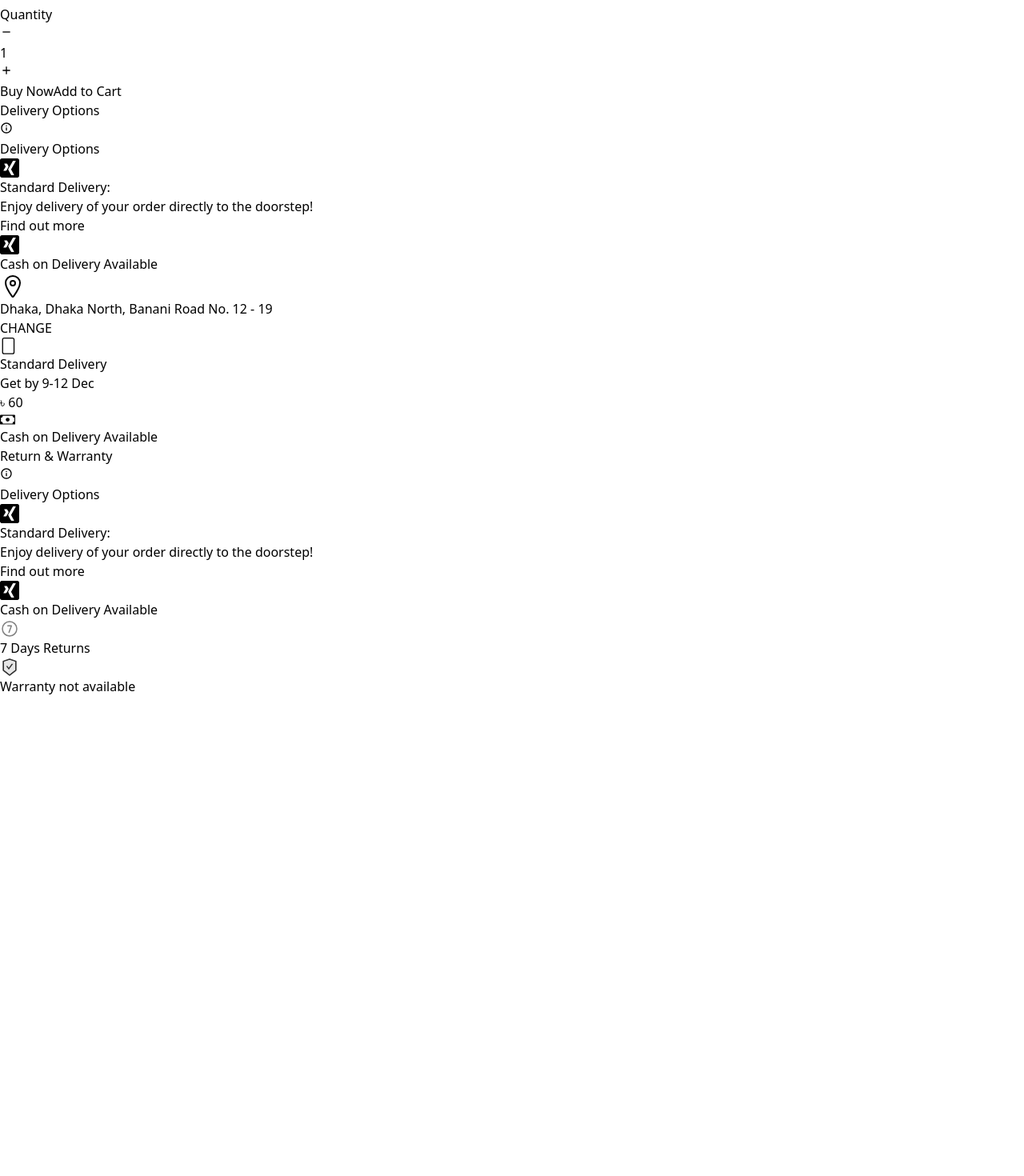
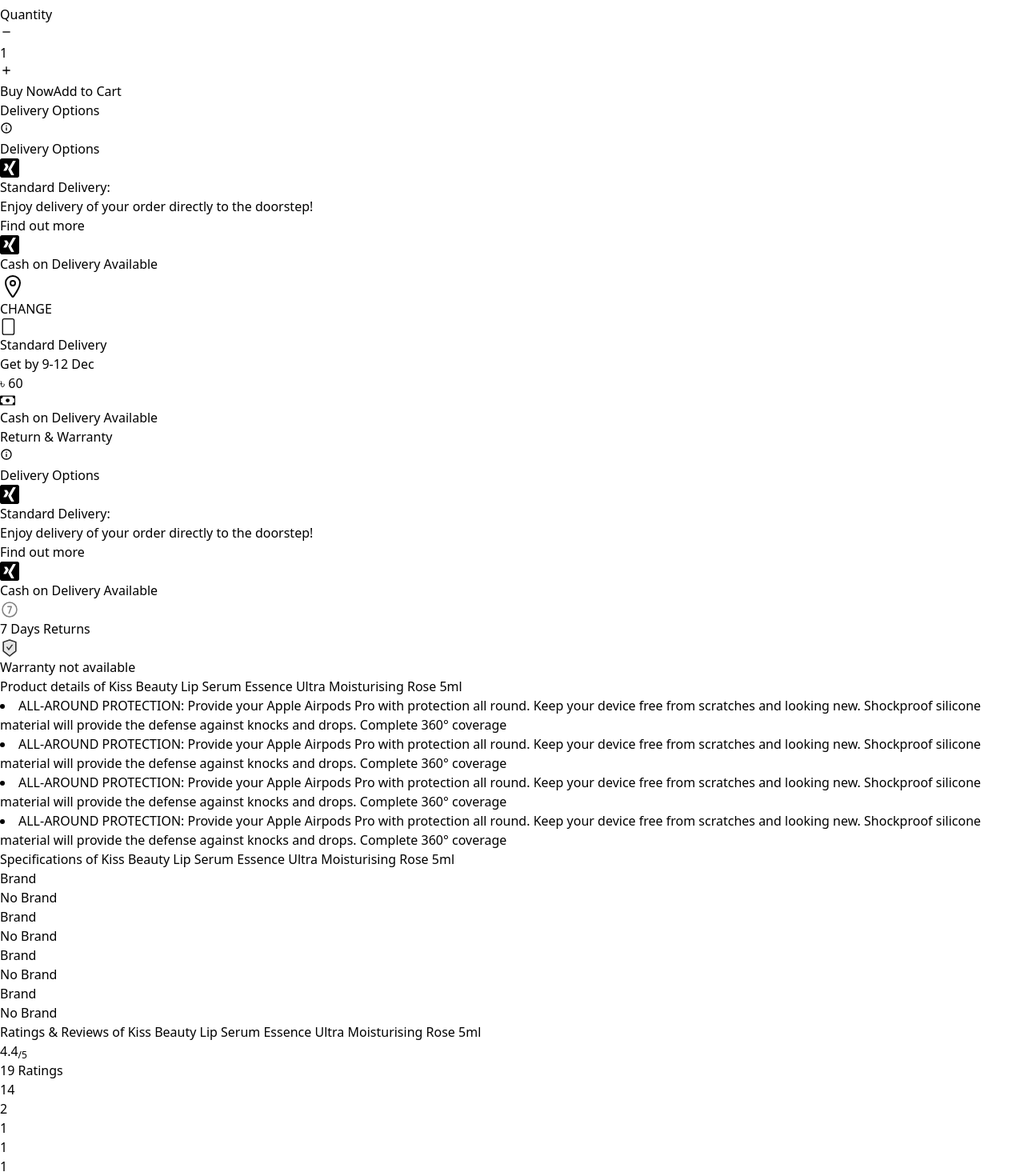
Before and after one commit to musfiktamim/faraz_daraz, a React (Vite) app: page /detailes_page in a window 1280 px wide. Shown: the part 10462-11932 px from the top of the page at 80% size. Before the commit the page ends 11332 px from the top, so only its background shows below. Built offline with nearby package versions, Linux system fonts and the light colour scheme.

Commit message:
page datailess half completed

```diff
--- a/src/pages/Productshownpage.jsx
+++ b/src/pages/Productshownpage.jsx
@@ -1,59 +1,171 @@
-import React, { useEffect, useState } from 'react'
+import  { useEffect, useState } from 'react'
 import CategoriesHeadBox from '../components/CategoriesHeadBox'
 import image1 from "../assets/images/image1.webp"
-import { BsBack, BsCash, BsFile } from 'react-icons/bs'
+import { BsCash, BsFile } from 'react-icons/bs'
 import mall from "../assets/images/mall.png"
 import { AiOutlineFastBackward, AiOutlineFastForward, AiTwotoneSafetyCertificate } from 'react-icons/ai'
-import { SiSharex } from 'react-icons/si'
 import { IoLocationOutline, IoShareSocial } from 'react-icons/io5'
 import { MdOutlineFavoriteBorder } from 'react-icons/md'
 import black from "../assets/images/color-black.webp"
 import { IoMdCheckmark } from 'react-icons/io'
 import { RiAddFill, RiSubtractFill } from 'react-icons/ri'
-import { BiInfoCircle, BiLocationPlus } from 'react-icons/bi'
+import { BiInfoCircle } from 'react-icons/bi'
 import { ImXing } from 'react-icons/im'
-import { NavLink } from 'react-router-dom'
-import { FaLocationDot } from 'react-icons/fa6'
-import { LuFileHeart } from 'react-icons/lu'
+
 import { PiNumberCircleSeven } from 'react-icons/pi'
 
 function Productshownpage() {
 
   //dummy
   let isMall = true;
-  let isdis = [true,57];
+  let isdis = [true, 57];
   let prize = 1200;
-  const [isInfoShow,setIsInfoShow] = useState(false)
-  const [isReturnShow,setIsReturnShow] = useState(false)
+  const [isInfoShow, setIsInfoShow] = useState(false)
+  const [isReturnShow, setIsReturnShow] = useState(false)
+  const [isShowDialogOfAddress, setIsShowDialogOfAddress] = useState(false)
+  const ratings = 19
+  const rate = [14,2,1,1,1]
+  const [rateTotalRate,setRateTotalRate] = useState(0);
 
-  const [qty,setQty] = useState(1)
 
-  const items = [1,2,3,4,5,6,7,8,9,10,11,12]
-  const [fottrans,setFottrans] = useState(0);
-  const [counts,setCounts] = useState(0);
-  useEffect(()=>{
+
+
+
+
+
+
+
+
+
+  const [CityName, setCityName] = useState([
+    {
+      main: "Barishal",
+      child: [
+        {
+          main: "Barguna",
+          child: [
+            {main:"Barguna - Amtoli"},
+            {main:"Barguna - Bamna"},
+            {main:"Barguna Government College"},
+            {main:"Barguna Sadar"},
+            {main:"Barguna Taltali"},
+            {main:"Barguna West Police Farry"},
+            {main:"Betagi"},
+            {main:"Darul Ulum"},
+            {main:"Kakchira"},
+            {main:"Nali Bandar"},
+            {main:"Patharghata"}
+          ]
+        },
+        {main:"Barishal - Agailjhara"},
+        {main:"Barishal - Babuganj"},
+        {main:"Barishal - Bakerganj"},
+        {main:"Barishal - Gouranadi"},
+        {main:"Barishal - Hizla"},
+        {main:"Barishal - Mehendiganj"},
+        {main:"Barishal - Muladi"},
+        {main:"Barishal - Town"},
+        {main:"Barishal - Uzirpur"},
+        {main:"Bhola"},
+        {main:"Jhalokati"},
+        {main:"Patuakhali"},
+        {main:"Pirojpur"}
+      ]
+    },
+    {
+      main: "Chattogram"
+    },
+    {
+      main: "Dhaka"
+    },
+    {
+      main:"Khulna"
+    },
+    {
+      main:"Mymensingh"
+    },
+    {
+      main:"Rajshahi"},
+    {
+      main:"Rangpur"
+    },
+    {
+      main:"Sylhet"
+    },
+  ])
+
+  console.log(CityName)
+
+  const [address, setAddress] = useState([]);
+
+  console.log(address)
+
+  const [filteredCity,setFilteredCity] = useState()
+
+  const [qty, setQty] = useState(1)
+
+  const items = [1, 2, 3, 4, 5, 6, 7, 8, 9, 10, 11, 12]
+  const [fottrans, setFottrans] = useState(0);
+  const [counts, setCounts] = useState(0);
+  useEffect(() => {
+
+    if (address.length == 0) {
+      setFilteredCity(CityName);
+    } else if (address.length == 1) {
+      const filtaredcitys = CityName.filter(({main})=>address[address.length-1]==main)[0].child
+      if (filtaredcitys) {
+        setFilteredCity(filtaredcitys)
+      } else {
+        setFilteredCity(CityName);
+        setIsShowDialogOfAddress(false)
+      }
+      // setFilteredCity(filtaredcitys)
+    } else if (address.length == 2) {
+      const filtaredcitys = filteredCity.filter(({ main }) => address[address.length - 1] == main)[0].child;
+      if (filtaredcitys.length != 0) {
+        setFilteredCity(filtaredcitys)
+      } else {
+        setFilteredCity(CityName)
+        setIsShowDialogOfAddress(false)
+      }
+    } else {
+      setFilteredCity(CityName)
+      setIsShowDialogOfAddress(false)
+    }
+  }, [address])
+
+
+  useEffect(() => {
     const containerWidth = document.getElementById("container").clientWidth;
     const itemsWidth = document.getElementById("items").clientWidth;
-    const calc1 = (containerWidth / (itemsWidth+4)).toFixed();
-    setFottrans((items.length-calc1)+1)
-  },[])
+    const calc1 = (containerWidth / (itemsWidth + 4)).toFixed();
+    setFottrans((items.length - calc1) + 1)
+    rate.map((item,index)=>setRateTotalRate((prev)=>prev+((5-index)*item)))
+    setRateTotalRate((prev)=>(prev/ratings).toFixed(1))
+  }, [])
+
+  function ratesPer(star,alrate){
+    alert(((star/alrate)*100).toFixed())
+    return ((star/alrate)*100).toFixed()
+  }
+
   return (
     <div className='lg:w-[95%] m-auto md:[95%] w-full '>
       <CategoriesHeadBox />
-      <div className='lg:flex lg:flex-row md:flex-col flex-col'>
+      <div className='lg:flex lg:flex-row h-auto mb-10 md:flex-col flex-col'>
         <div className='lg:w-1/3 w-full flex-col flex items-center justify-center md:w-full'>
           <img src={image1} className='h-[350px]' alt="" />
           <hr className='w-[95%] m-auto h-[2px] bg-gray-400 mt-1' />
           <div id='container' className='lg:w-full flex items-center relative overflow-x-hidden md:w-[350px] w-[350px]  m-auto mt-1'>
-              <button onClick={()=>counts<=0?setCounts(fottrans):setCounts(counts-1)} className='absolute z-10 left-0 ml-1 mb-1'>
-                <AiOutlineFastBackward className='hover:bg-white ' color='gray'/>
+            <button onClick={() => counts <= 0 ? setCounts(fottrans) : setCounts(counts - 1)} className='absolute z-10 left-0 ml-1 mb-1'>
+              <AiOutlineFastBackward className='hover:bg-white ' color='gray' />
             </button>
-              <button onClick={()=>fottrans>counts?setCounts(counts+1):setCounts(0)} className='absolute z-10 className=hover:bg-white  mr-1 mb-1 right-0'>
+            <button onClick={() => fottrans > counts ? setCounts(counts + 1) : setCounts(0)} className='absolute z-10 className=hover:bg-white  mr-1 mb-1 right-0'>
               <AiOutlineFastForward className='hover:bg-white' color='gray' />
             </button>
-              <div className='flex w-fit transition duration-700 gap-x-1 h-[70px]' style={{transform:`translateX(-${counts*64}px)`}} >
+            <div className='flex w-fit transition duration-700 gap-x-1 h-[70px]' style={{ transform: `translateX(-${counts * 64}px)` }} >
               {
-                  items.map(()=><div id='items' className='w-[60px] border border-black h-[60PX]'>
+                items.map((item) => <div id='items' key={item} className='w-[60px] border border-black h-[60PX]'>
                   <img src={image1} className='w-full h-full' alt="" />
                 </div>)
               }
@@ -63,10 +175,10 @@
         <div className='lg:w-2/3 md:w-full w-full lg:flex md:flex h-[420px]'>
           <div className='md:w-2/3 px-2 py-2 w-full h-full'>
             {/* mall or not  */}
-                  {isMall?
+            {isMall ?
               <div className='w-full h-5'>
                 <img src={mall} className='h-full' alt="" />
-                  </div>:null
+              </div> : null
             }
             {/* name  */}
             <div className='w-full max-h-32 mt-2 overflow-clip'>
@@ -91,14 +203,14 @@
               <div className='flex items-center gap-x-1'>
                 <div className='flex gap-x-[0.5px]'>
                   {
-                            [1,2,3,4,5].map((index)=><div className={`${index<=3?"bg-yellow-400":"bg-gray-400"} clip-your-needful-style h-3 w-3`}>
+                    [1, 2, 3, 4, 5].map((item,index) => <div key={index} className={`${item <= rateTotalRate ? "bg-yellow-400" : "bg-gray-400"} clip-your-needful-style h-3 w-3`}>
 
                     </div>)
                   }
                 </div>
 
                 <p className='text-blue-500 text-xs hover:underline cursor-pointer'>
-                        552 Ratings
+                  {ratings} Ratings
                 </p>
 
               </div>
@@ -121,7 +233,7 @@
             </div>
             {/* discount  */}
             <div className='flex flex-col mt-7'>
-                    <p className='text-[#f57224] text-[30px]'>৳ {((isdis[1]/100)*prize).toFixed()}</p>
+              <p className='text-[#f57224] text-[30px]'>৳ {((isdis[1] / 100) * prize).toFixed()}</p>
               <p className='flex text-sm gap-x-1'>
                 <p className='line-through text-gray-400'>৳ {prize}</p>
                 <p>{isdis[1]}%</p>
@@ -152,11 +264,11 @@
             <div className='flex items-center gap-x-4 mt-3'>
               <p className='text-gray-500'>Quantity</p>
               <div className='flex items-center justify-center gap-x-3'>
-                          <button onClick={()=>qty<=1?setQty(1):setQty(qty-1)} disabled={qty==1?true:false} className={`w-7 h-7 ${qty==1?"cursor-no-drop":"cursor-pointer"} text-gray-500 transition duration-500 hover:bg-gray-300 flex items-center justify-center hover:text-gray-50`}>
+                <button onClick={() => qty <= 1 ? setQty(1) : setQty(qty - 1)} disabled={qty == 1 ? true : false} className={`w-7 h-7 ${qty == 1 ? "cursor-no-drop" : "cursor-pointer"} text-gray-500 transition duration-500 hover:bg-gray-300 flex items-center justify-center hover:text-gray-50`}>
                   <RiSubtractFill />
                 </button>
                 <p>{qty}</p>
-                          <button onClick={()=>setQty(qty+1)} className='w-7 h-7 text-gray-500 transition duration-500 hover:bg-gray-300 flex items-center justify-center hover:text-gray-50'>
+                <button onClick={() => setQty(qty + 1)} className='w-7 h-7 text-gray-500 transition duration-500 hover:bg-gray-300 flex items-center justify-center hover:text-gray-50'>
                   <RiAddFill />
                 </button>
               </div>
@@ -179,11 +291,11 @@
             {/* info  */}
             <div className='w-full h-7  items-center relative flex justify-between'>
               <p className='text-gray-500 font-bold text-xs'>Delivery Options </p>
-                        <button className='text-sm text-gray-500 font-bold' onClick={()=>setIsInfoShow(!isInfoShow)}>
+              <button className='text-sm text-gray-500 font-bold' onClick={() => setIsInfoShow(!isInfoShow)}>
                 <BiInfoCircle />
               </button>
               {/* info dialog  */}
-                          <div className={`absolute transition-[height] ${!isInfoShow?"h-0 overflow-hidden":"h-auto px-4 pt-6 overflow-hidden border"} right-0 w-[200%] top-7 bg-white shadow-sm shadow-[#E1E1E1]`}>
+              <div className={`absolute transition-[height] ${!isInfoShow ? "h-0 overflow-hidden" : "h-auto px-4 pt-6 overflow-hidden border"} right-0 w-[200%] top-7 bg-white shadow-sm shadow-[#E1E1E1]`}>
                 <h1 className='text-xl'>Delivery Options</h1>
                 <div className='h-20 mt-3 gap-x-4 flex w-full'>
                   <ImXing size={"1.5rem"} />
@@ -217,17 +329,37 @@
             </div>
 
             {/* location  */}
-                    <div className='w-full mt-2 py-2 gap-x-2 justify-between items-center flex'>
+            <div className='w-full mt-2 py-2 gap-x-2 justify-between relative items-center flex'>
               <div className='flex items-start gap-x-1'>
-                          <IoLocationOutline size={"2rem"}/>
-                          <h1 className='text-sm'>Dhaka, Dhaka North, Banani Road No. 12 - 19</h1>
+                <IoLocationOutline size={"2rem"} />
+                {
+                  address.length!=0?
+                  <h1 className='text-sm'>{address.length > 0 ? address[0] : null}{address.length > 1 ? " , "+ address[1] : null}{ address.length > 2 ? " , " + address[2] : null}</h1>
+                  :null
+                }
               </div>
-                        <NavLink className={"text-sm text-blue-600"}>CHANGE</NavLink>
+              <button onClick={() =>setIsShowDialogOfAddress(!isShowDialogOfAddress)} className={"text-sm text-blue-600"}>CHANGE</button>
+              {
+                isShowDialogOfAddress ? <div className='w-full transition-[height] duration-1000 ease-in-out pt-2 flex flex-col absolute z-10 max-h-96 shadow-md shadow-gray-400 bg-white top-12'>
+                  <div className='w-full flex h-1/5 flex-col px-2'>
+                    <h1 className='text-sm  text-gray-400'>Select Address</h1>
+                    <input type="tel" onChange={e=>e.target.value!=""?setFilteredCity(CityName.filter(({main})=>main.toLocaleLowerCase().includes(e.target.value.toLocaleLowerCase()))):setFilteredCity(CityName)} placeholder='Select Address' className='w-full overflow-x-hidden m-auto text-sm mt-3 h-11 border-[1px] focus:border-blue-500 px-2 outline-none rounded-md border-gray-400 ' />
+                  </div>
+                  <div className='w-full max-h-full flex flex-col overflow-y-auto'>
+
+                    {
+                      filteredCity.map(({main},index)=><button onClick={()=>( address.length<3?setAddress(prev=>[...prev,main]):setAddress([main]))} key={index} className='w-full flex items-center justify-start py-3 px-2 text-sm font-normal font-serif'>
+                      {main}
+                    </button>)
+                    }
+                  </div>
+                 </div> :null
+              }
             </div>
             {/* standart delivery  */}
             <div className='w-full mt-2 py-2 gap-x-2 justify-between items-center flex'>
               <div className='flex items-start gap-x-1'>
-                          <BsFile size={"1.3rem"}/>
+                <BsFile size={"1.3rem"} />
                 <div className='flex flex-col'>
                   <h1 className='text-sm'>Standard Delivery</h1>
                   <p className='text-xs text-gray-500'>Get by 9-12 Dec</p>
@@ -239,18 +371,18 @@
             {/* Cash on Delivery Available */}
             <div className='w-full mt-2 gap-x-2 py-2 justify-between items-center flex'>
               <div className='flex items-start gap-x-1'>
-                          <BsCash size={"1.2rem"}/>
+                <BsCash size={"1.2rem"} />
                 <h1 className='text-sm'>Cash on Delivery Available</h1>
               </div>
             </div>
             {/* Return & Warranty   */}
             <div className='w-full mt-7 text-gray-500 relative text-xs flex justify-between px-1'>
               <p className='font-bold'>Return & Warranty </p>
-                        <button onClick={()=>setIsReturnShow(!isReturnShow)} className='text-sm'>
+              <button onClick={() => setIsReturnShow(!isReturnShow)} className='text-sm'>
                 <BiInfoCircle />
               </button>
               {/* return & warranty dialog */}
-                        <div className={`absolute transition-[height] ${!isReturnShow?"h-0 overflow-hidden":"h-auto px-4 pt-6 overflow-hidden border"} right-0 w-[200%] top-7 bg-white shadow-sm shadow-[#E1E1E1]`}>
+              <div className={`absolute transition-[height] ${!isReturnShow ? "h-0 overflow-hidden" : "h-auto px-4 pt-6 overflow-hidden border"} right-0 w-[200%] top-7 bg-white shadow-sm shadow-[#E1E1E1]`}>
                 <h1 className='text-xl'>Delivery Options</h1>
                 <div className='h-20 mt-3 gap-x-4 flex w-full'>
                   <ImXing size={"1.5rem"} />
@@ -298,8 +430,93 @@
           </div>
         </div>
       </div>
+
+      <div className='w-full flex flex-col gap-y-3'>
+        <h1 className='text-xl font-normal font-sans'>Product details of  {"Kiss Beauty Lip Serum Essence Ultra Moisturising Rose 5ml"} </h1>
+        <div className='grid sm:grid-cols-1 sm:px-1 lg:grid-cols-2 gap-1'>
+              {
+                [1,2,3,4].map((item)=><li className='list-item text-sm'>
+                ALL-AROUND PROTECTION: Provide your Apple Airpods Pro with protection all round. Keep your device free from scratches and looking new. Shockproof silicone material will provide the defense against knocks and drops. Complete 360° coverage
+                </li>)
+              }
+        </div>
+      </div>
+
+      <div className='w-full flex flex-col gap-y-3 mt-5'>
+        <h1 className='text-xl font-normal font-sans'>Specifications of {"Kiss Beauty Lip Serum Essence Ultra Moisturising Rose 5ml"} </h1>
+        <div className='grid sm:grid-cols-1 sm:px-1 lg:grid-cols-2 gap-1 text-sm'>
+              {
+                [1,2,3,4].map((item)=><div className='flex flex-col '>
+                  <p className='text-gray-400'>{"Brand"}</p>
+                  <p>{"No Brand"}</p>
+                </div>)
+              }
+        </div>
+      </div>
+      <div className='w-full flex flex-col gap-y-3 mt-5'>
+        <h1 className='text-xl font-normal font-sans'>Ratings & Reviews of {"Kiss Beauty Lip Serum Essence Ultra Moisturising Rose 5ml"} </h1>
+        <div className='flex gap-10 items-center mt-5'>
+            <div className='flex flex-col'>
+
+              <p className='text-5xl flex'>
+                {rateTotalRate}
+                <sub className='text-3xl text-gray-500 font-sans'>/5</sub>
+              </p>
+              <div className='flex'>
+                {[1,2,3,4,5].map((item,index)=><div key={index} className={`${item <= rateTotalRate  ? "bg-yellow-400" : "bg-gray-400"} clip-your-needful-style h-8 w-8`}></div>)}
+              </div>
+              <p className='text-sm font-serif text-gray-400'>{ratings} Ratings</p>
+
+            </div>
+            <div className='flex gap-x-4'>
+              <div className='flex flex-col gap-y-2'>
+                {
+                  [1,2,3,4,5].map((item,index)=><div key={index} className='flex gap-x-2 gap-y-2'>
+                      <Rates times={item} />
+                  </div>)
+                }
+
+
+              </div>
+              <div className='flex flex-col gap-y-1'>
+                  {
+                    rate.map((items,index)=><RateLine key={index} rate={items} alrate={ratings} />
+                    )
+                  }
+              </div>
+
+            </div>
+        </div>
+      </div>
     </div>
   )
 }
 
+
+function Rates({times}){
+  const [rate,setRate] = useState([])
+  useEffect(()=>{
+      for (let index = 0; index < (6-times); index++) {
+        const element = index;
+        setRate((prev)=>[...prev,element])
+      }
+  },[times])
+  return(
+    <div className='flex gap-x-1 h-4'>
+      {
+        rate.map((item)=><div className={`bg-yellow-400 clip-your-needful-style h-4 w-4`}></div>)
+      }
+    </div>
+  )
+
+}
+function RateLine({rate,alrate}){
+  const [per,setPer] = useState(((rate/alrate)*100).toFixed());
+  console.log(per)
+  return(<div className='flex gap-x-2'>
+    <div className={`w-56 h-4 bg-gray-300 relative after:left-0 after:absolute after:contents-' ' ${per?`w-[${per}%]`:"w-0%"} after:bg-yellow-500 after:h-[100%] `}></div>
+    <p className='text-sm'>{rate}</p>
+  </div>)
+}
+
 export default Productshownpage
```
Also changed, not shown: src/pages/Home.jsx (+11 -11 lines). Lines whose indentation alone changed are shown as unchanged.
